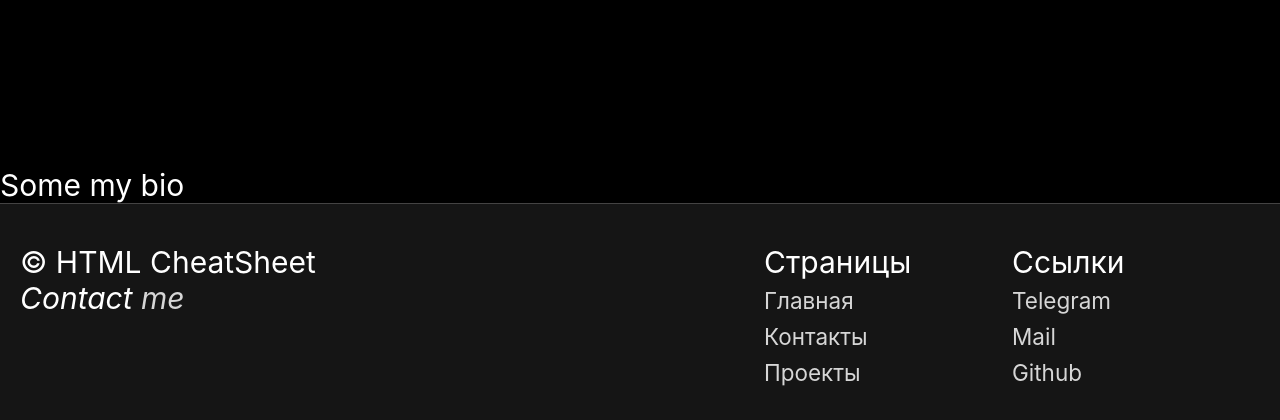
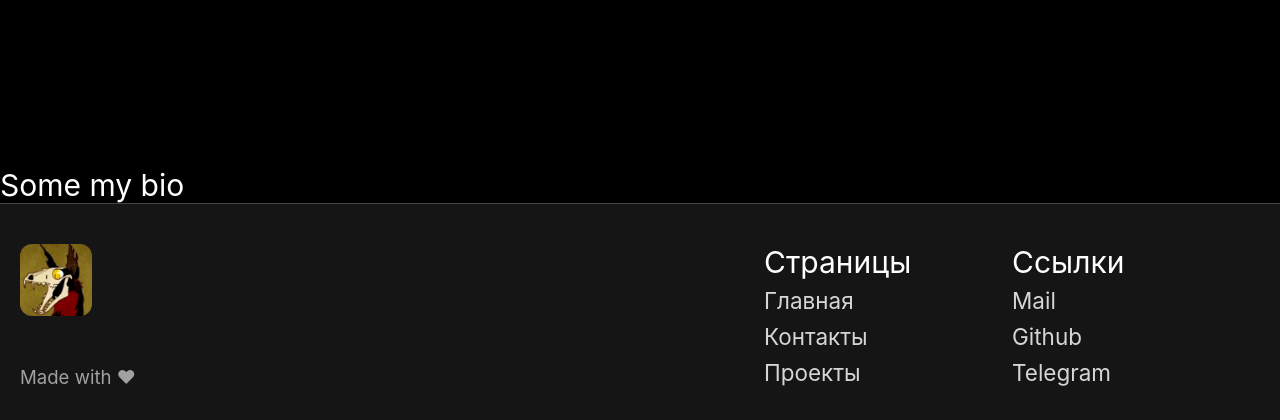
Before and after one commit to Clankyyy/Portfolio, a Django app: page /portfolio/ in a window 1280 px wide. Shown: the part 633-1053 px from the top of the page. Run offline with Django 5.2, Linux system fonts and the light colour scheme; data that the repository does not hold is empty.

Commit message:
Verstka done

```diff
--- a/portfolio/static/portfolio/css/styles.css
+++ b/portfolio/static/portfolio/css/styles.css
@@ -178,12 +178,28 @@ hr {
 }
 
 .copyrights {
+    display: flex;
+    flex-direction: column;
+    justify-content: space-between;
     grid-row: 1 / 1;
     grid-column: 1 / 1;
 }
 
 .copyrights * {
     background-color: #151515;
+}
+
+.mini-pic {
+    align-self: flex-start;
+    height: 72px;
+    width: 72px;
+    border-radius: 12px;
+}
+
+
+.love {
+    font-size: 0.62em;
+    opacity: 0.6;
 }
 
 .navigation {
--- a/portfolio/templates/portfolio/index.html
+++ b/portfolio/templates/portfolio/index.html
@@ -5,9 +5,11 @@
 
 <head>
     <meta charset="UTF-8">
-    <link type="text/css" href="{% static 'portfolio/css/styles.css' %}" rel="stylesheet" />
     <meta name="viewport" content="width=device-width, initial-scale=1.0">
     <title>MK</title>
+
+    <link type="text/css" href="{% static 'portfolio/css/styles.css' %}" rel="stylesheet" />
+    <script defer src="{% static 'portfolio/js/app.js' %}"></script>
 </head>
 
 <body>
@@ -56,12 +58,10 @@
     <hr>
     <footer>
         <footer class="footer-container">
-            <article class="copyrights">
-                <p>&copy; HTML CheatSheet</p>
-                <address>
-                    Contact <a href="#">me</a>
-                </address>
-            </article>
+            <section class="copyrights">
+                <img src="{% static 'portfolio/img/mini-pic.jpg' %}" class="mini-pic" alt="nofile">
+                <figcaption class="love">Made with &#9829;</figcaption>
+            </section>
             <article class="navigation">
                 <nav>
                     <p>Страницы</p>
@@ -76,9 +76,9 @@
                 <nav>
                     <p>Ссылки</p>
                     <ul class="footer-nav">
-                        <li><a href="#">Telegram</a></li>
                         <li><a href="#">Mail</a>
                         <li><a href="#">Github</a>
+                        <li><a href="#">Telegram</a></li>
                     </ul>
                 </nav>
 
```
Also changed, not shown: portfolio/static/portfolio/img/mini-pic.jpg (added), portfolio/static/portfolio/js/app.js (added).
